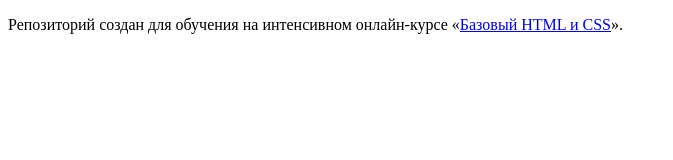
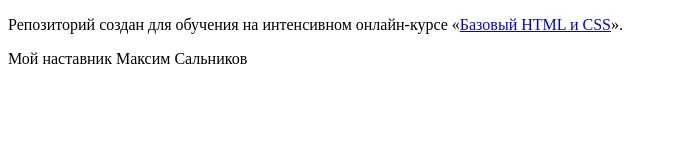
Before and after one commit to mechtatel/216812-gllacy, a plain HTML site: page index.html in a window 1280 px wide. Shown: the whole page, without its empty margins (0-673 px from the left). Drawn offline with Linux system fonts and the light colour scheme.

Commit message:
Добавить наставника
Отработка последовательности действий при работе с GitHubом

```diff
--- a/index.html
+++ b/index.html
@@ -7,6 +7,6 @@
   <body>
 
     <p>Репозиторий создан для обучения на интенсивном онлайн‑курсе «<a href="https://htmlacademy.ru/intensive/htmlcss">Базовый HTML и CSS</a>».</p>
-
+	<p>Мой наставник Максим Сальников</p>
   </body>
 </html>
```
